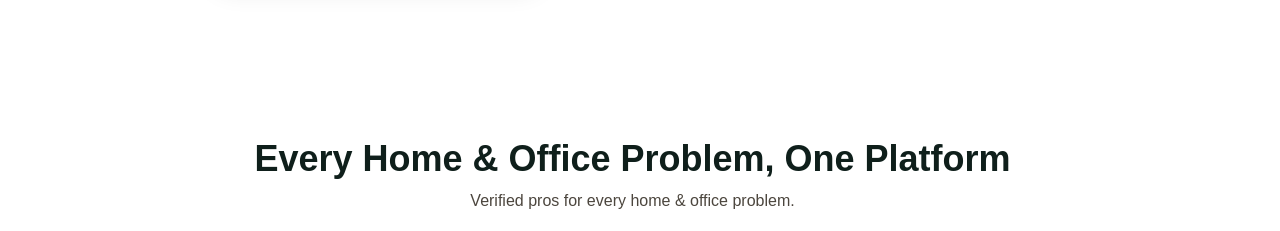
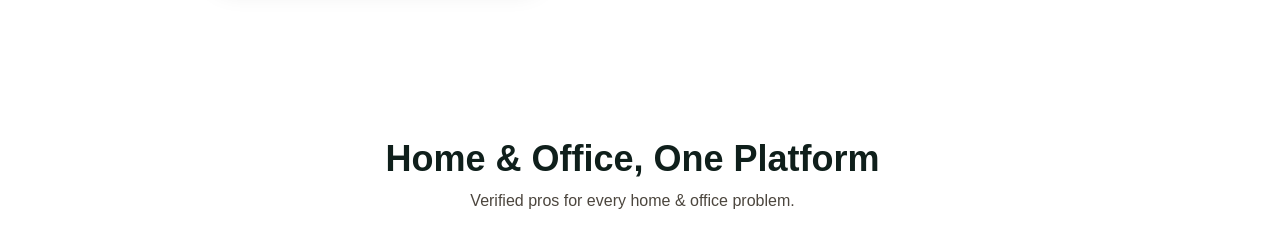
Before and after one commit to Pearlyport9/Everiithing.com, a Next.js app: page / in a window 1280 px wide. Shown: the part 1960-2191 px from the top of the page. Built offline with nearby package versions, Linux system fonts and the light colour scheme.

Commit message:
Shorten carousel heading to Home & Office, One Platform

```diff
--- a/src/components/shared/ServicesCarousel.tsx
+++ b/src/components/shared/ServicesCarousel.tsx
@@ -165,7 +165,7 @@ export default function ServicesCarousel() {
       <div className="max-w-7xl mx-auto px-6 md:px-8">
         <div className="text-center" style={{ marginBottom: '48px' }}>
           <h2 className="text-3xl md:text-4xl font-display font-bold leading-tight" style={{ color: 'var(--md-on-surface)' }}>
-            Every Home & Office Problem, One Platform
+            Home & Office, One Platform
           </h2>
           <p
             className="mx-auto mt-2"
```
